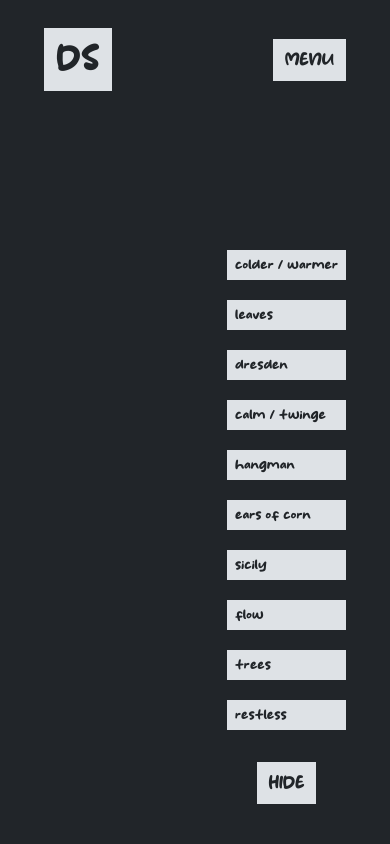
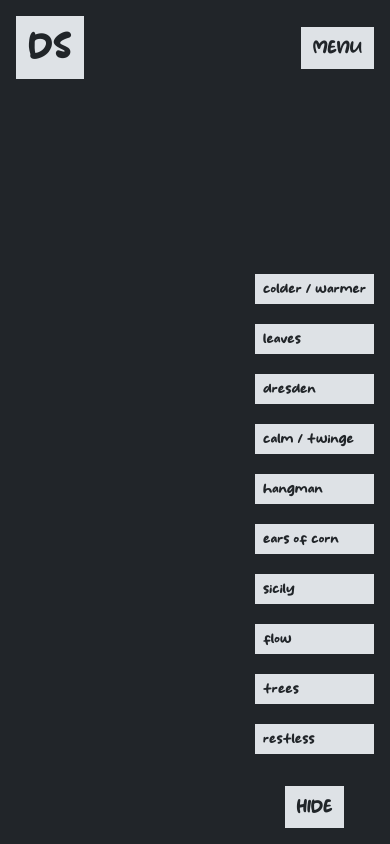
Before and after one commit to DagnaSchmidt/analog-photos, a React (Create React App) app: page /photos in a window 390 px wide. Built offline with nearby package versions, Linux system fonts and the light colour scheme.

Commit message:
responsivne to 769px

```diff
--- a/src/Styles/_header.scss
+++ b/src/Styles/_header.scss
@@ -28,10 +28,10 @@
             margin-right: auto;
             left: 0;
             right: 0;
-            top: 12px;
+            top: 16px;
             justify-content: space-between;
             &__item {
-                font-size: 24px;
+                font-size: 18px;
                 text-transform: uppercase;
                 color: var(--color-black);
                 background-color: var(--color-grey-4);
@@ -44,10 +44,6 @@
             }
         }
         &__toggle {
-            svg {
-                width: 32px;
-                height: 32px;
-            }
             display: flex;
             justify-content: center;
             align-items: center;
@@ -62,3 +58,13 @@
         }
     }
 }
+
+@media screen and (max-width: 1023px) {
+    .header {
+        padding: 12px;
+        .nav__list {
+            width: 300px;
+            top: 6px;
+        }
+    }
+}
--- a/src/Styles/app.css
+++ b/src/Styles/app.css
@@ -50,11 +50,11 @@
   margin-right: auto;
   left: 0;
   right: 0;
-  top: 12px;
+  top: 16px;
   justify-content: space-between;
 }
 .header .nav__list__item {
-  font-size: 24px;
+  font-size: 18px;
   text-transform: uppercase;
   color: var(--color-black);
   background-color: var(--color-grey-4);
@@ -74,15 +74,20 @@
   padding: 12px;
   border: 4px solid var(--color-black);
 }
-.header .nav__toggle svg {
-  width: 32px;
-  height: 32px;
-}
 .header .nav__toggle:hover {
   cursor: pointer;
   background-color: var(--color-white);
 }
 
+@media screen and (max-width: 1023px) {
+  .header {
+    padding: 12px;
+  }
+  .header .nav__list {
+    width: 300px;
+    top: 6px;
+  }
+}
 * {
   box-sizing: border-box;
   font-family: "bongkar", sans-serif;
@@ -138,7 +143,7 @@ ul, li {
 .app .photos__scrollup {
   position: absolute;
   right: 40px;
-  bottom: 120px;
+  bottom: 80px;
   display: flex;
   justify-content: center;
   align-items: center;
@@ -161,7 +166,7 @@ ul, li {
   position: absolute;
   bottom: 0;
   right: 0;
-  padding: 12px 40px 36px 40px;
+  padding: 12px 40px 12px 40px;
   display: flex;
   flex-direction: column;
   align-items: flex-end;
@@ -205,7 +210,7 @@ ul, li {
   background-color: var(--color-white);
 }
 .app .photos__gallery {
-  padding: 60px 0 60px 0;
+  padding: 100px 0 80px 0;
   display: flex;
   flex-direction: column;
   align-items: center;
@@ -270,4 +275,33 @@ ul, li {
 .app .about__info__icon:hover {
   cursor: pointer;
   background-color: var(--color-white);
+}
+
+@media screen and (max-width: 1023px) {
+  .app .photos__nav {
+    padding: 12px;
+  }
+  .app .photos__scrollup {
+    right: 12px;
+    bottom: 72px;
+  }
+  .app .photos__gallery__img {
+    max-width: 95vw;
+  }
+  .app .about {
+    padding: 60px;
+    gap: 12px;
+  }
+  .app .about__info {
+    max-width: 40vw;
+    padding: 40px 12px;
+  }
+  .app .about__info__links {
+    flex-direction: column;
+    gap: 12px;
+    align-items: flex-end;
+  }
+  .app .about__img {
+    height: auto;
+  }
 }/*# sourceMappingURL=app.css.map */
--- a/src/Styles/app.scss
+++ b/src/Styles/app.scss
@@ -52,7 +52,7 @@ ul, li {
         &__scrollup {
             position: absolute;
             right: 40px;
-            bottom: 120px;
+            bottom: 80px;
             display: flex;
             justify-content: center;
             align-items: center;
@@ -75,7 +75,7 @@ ul, li {
             position: absolute;
             bottom: 0;
             right: 0;
-            padding: 12px 40px 36px 40px;
+            padding: 12px 40px 12px 40px;
             display: flex;
             flex-direction: column; //
             align-items: flex-end; //
@@ -119,7 +119,7 @@ ul, li {
             }
         }
         &__gallery {
-            padding: 60px 0 60px 0;
+            padding: 100px 0 80px 0;
             display: flex;
             flex-direction: column;
             align-items: center;
@@ -187,3 +187,39 @@ ul, li {
         }
     }
 }
+
+//LAPTOP
+@media screen and (max-width: 1023px) {
+    .app {
+        .photos {
+            &__nav {
+                padding: 12px;
+            }
+            &__scrollup {
+                right: 12px;
+                bottom: 72px;
+            }
+            &__gallery {
+                &__img {
+                    max-width: 95vw;
+                }
+            }
+        }
+        .about {
+            padding: 60px;
+            gap: 12px;
+            &__info {
+                max-width: 40vw;
+                padding: 40px 12px;
+                &__links {
+                    flex-direction: column;
+                    gap: 12px;
+                    align-items: flex-end;
+                }
+            }
+            &__img {
+                height: auto;
+            }
+        }
+    }
+}
```
Also changed, not shown: 1 other file (tests, documents, lock files or other folders).
